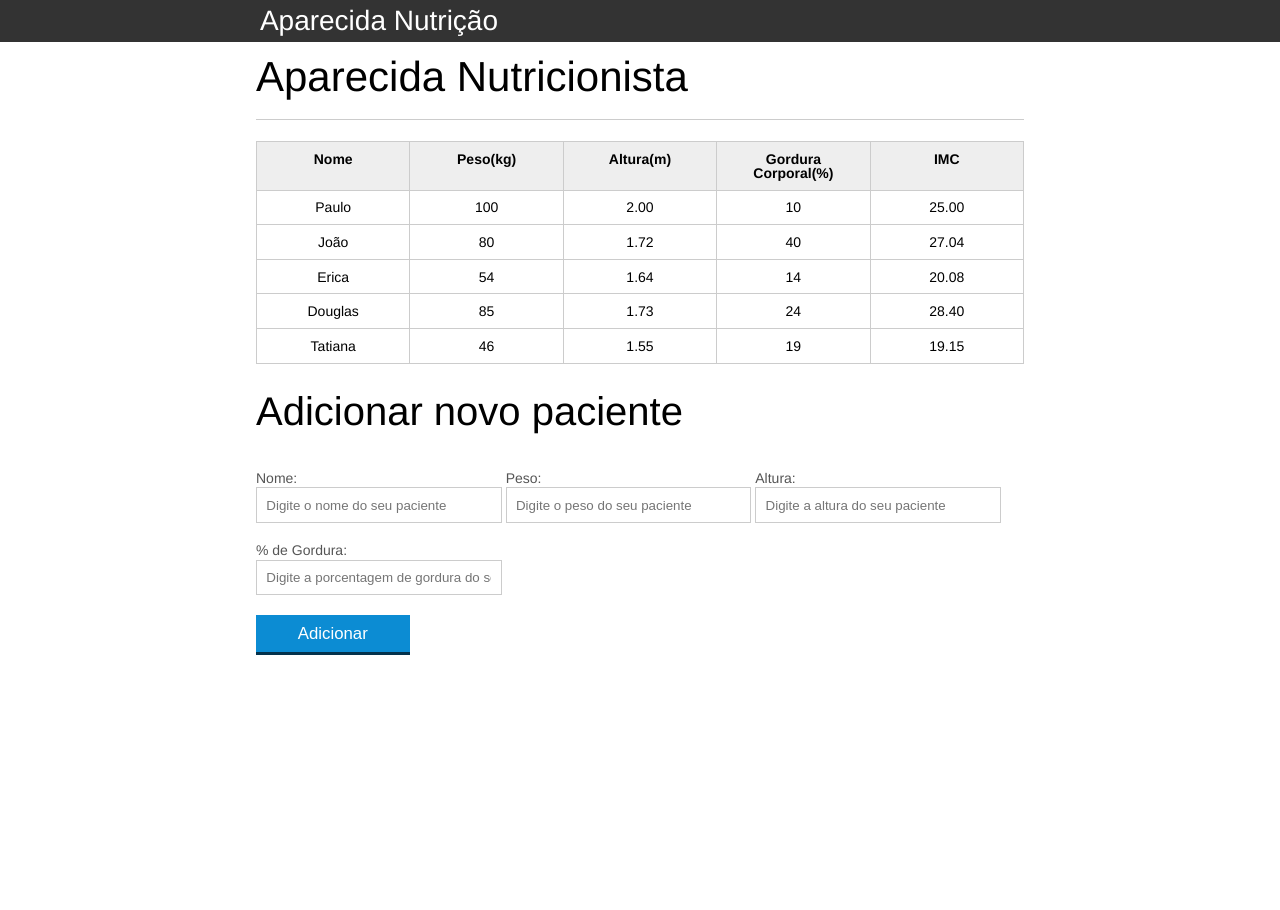
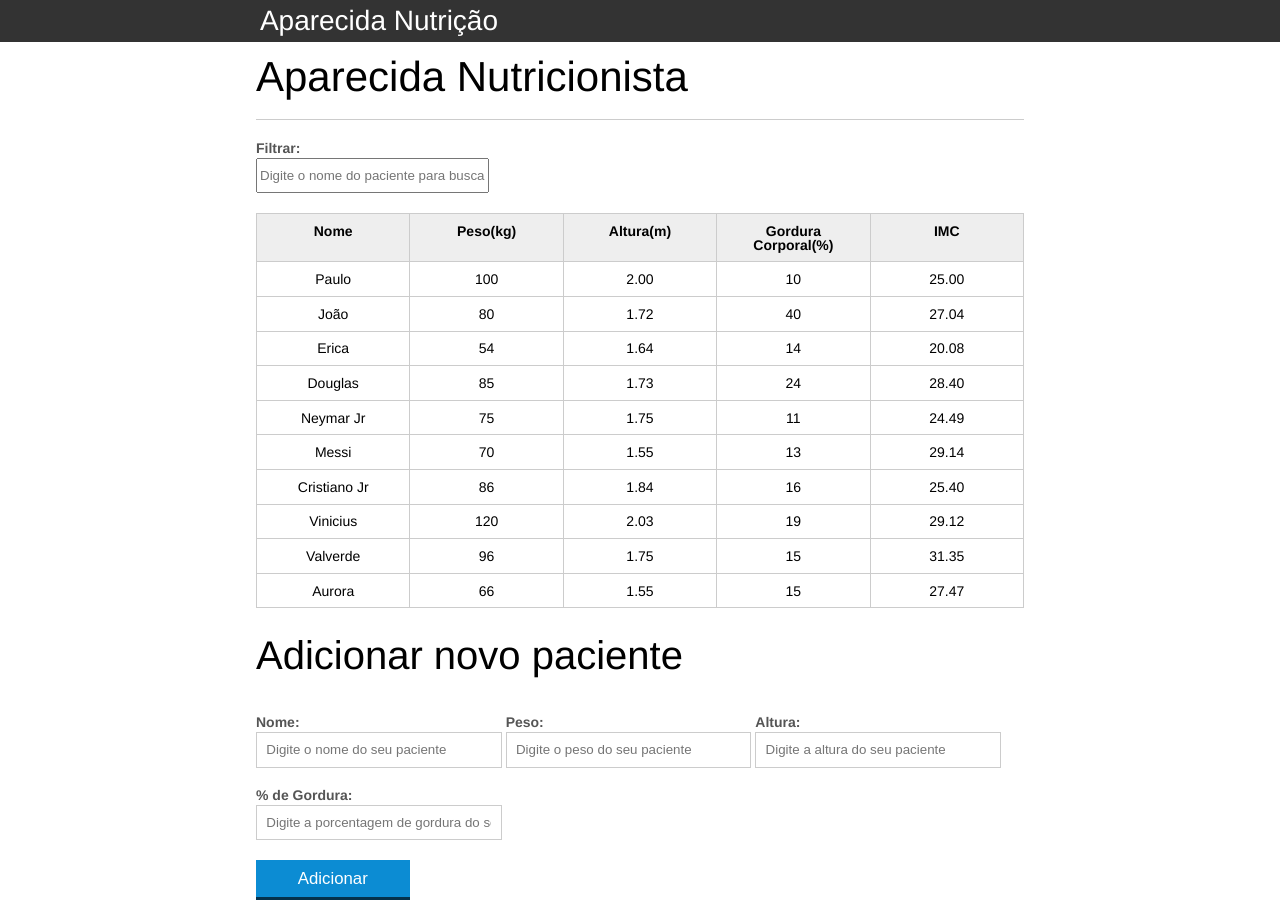
Before and after one commit to Kauapy/JavaScript, a plain HTML site: page JavaScript/ex09/index.html in a window 1280 px wide. Before the commit the page ends 800 px from the top, so only its background shows below. Drawn offline with Linux system fonts and the light colour scheme.

Commit message:
Mecanismo de busca na tabela

```diff
--- /dev/null
+++ b/JavaScript/ex09/filtrar.js
@@ -0,0 +1,26 @@
+var campoFiltro = document.querySelector("#filtrar-tabela");
+
+campoFiltro.addEventListener("input", function() {
+    let filtro = this.value.toLowerCase();
+    let pacientes = document.querySelectorAll(".paciente");
+
+    if (this.value.length > 0) {
+        for (var i = 0; i < pacientes.length; i++) {
+            var paciente = pacientes[i];
+            var tdNome = paciente.querySelector(".info-nome");
+            var nome = tdNome.textContent.toLowerCase();
+            var expressao = new RegExp(this.value);
+
+            if (!nome.includes(filtro)) {
+                paciente.classList.add("invisivel");
+            } else {
+                paciente.classList.remove("invisivel");
+            }
+        }
+    } else {
+        for (var i = 0; i < pacientes.length; i++) {
+            var paciente = pacientes[i];
+            paciente.classList.remove("invisivel");
+        }
+    }
+});
--- a/JavaScript/ex09/index.html
+++ b/JavaScript/ex09/index.html
@@ -16,6 +16,8 @@
     <main>
       <section class="container">
         <h2 class="titulo">Meus pacientes</h2>
+        <label for="filtrar-tabela">Filtrar:</label>
+        <input type="text" name="filtro" id="filtrar-tabela" placeholder="Digite o nome do paciente para busca" >
         <table>
           <thead>
             <tr>
@@ -59,12 +61,48 @@
               <td class="info-imc">0</td>
             </tr>
             <tr class="paciente">
-              <td class="info-nome">Tatiana</td>
-              <td class="info-peso">46</td>
+              <td class="info-nome">Neymar Jr</td>
+              <td class="info-peso">75</td>
+              <td class="info-altura">1.75</td>
+              <td class="info-gordura">11</td>
+              <td class="info-imc">0</td>
+            </tr>
+            <tr class="paciente">
+              <td class="info-nome">Messi</td>
+              <td class="info-peso">70</td>
               <td class="info-altura">1.55</td>
+              <td class="info-gordura">13</td>
+              <td class="info-imc">0</td>
+            </tr>
+            <tr class="paciente">
+              <td class="info-nome">Cristiano Jr</td>
+              <td class="info-peso">86</td>
+              <td class="info-altura">1.84</td>
+              <td class="info-gordura">16</td>
+              <td class="info-imc">0</td>
+            </tr>
+            <tr class="paciente">
+              <td class="info-nome">Vinicius</td>
+              <td class="info-peso">120</td>
+              <td class="info-altura">2.03</td>
               <td class="info-gordura">19</td>
               <td class="info-imc">0</td>
             </tr>
+            <tr class="paciente">
+              <td class="info-nome">Valverde</td>
+              <td class="info-peso">96</td>
+              <td class="info-altura">1.75</td>
+              <td class="info-gordura">15</td>
+              <td class="info-imc">0</td>
+            </tr>
+            <tr class="paciente">
+              <td class="info-nome">Aurora</td>
+              <td class="info-peso">66</td>
+              <td class="info-altura">1.55</td>
+              <td class="info-gordura">15</td>
+              <td class="info-imc">0</td>
+            </tr>
+
           </tbody>
         </table>
       </section>
@@ -129,5 +167,6 @@
     <script src="imc.js"></script>
     <script src="form.js"></script>
     <script src="remover-pacientes.js"></script>
+    <script src="filtrar.js"></script>
   </body>
 </html>
--- a/JavaScript/ex09/style.css
+++ b/JavaScript/ex09/style.css
@@ -153,3 +153,17 @@ button[disabled=disabled], button:disabled {
 	opacity: 0;
 	transition: 0.5s ease-out;
 }
+
+#filtrar-tabela{
+	width: 233px;
+	height: 35px;
+	margin-bottom: 20px;
+}
+
+label{
+	font-weight: bolder;
+}
+
+.invisivel{
+	display: none;
+}
```
